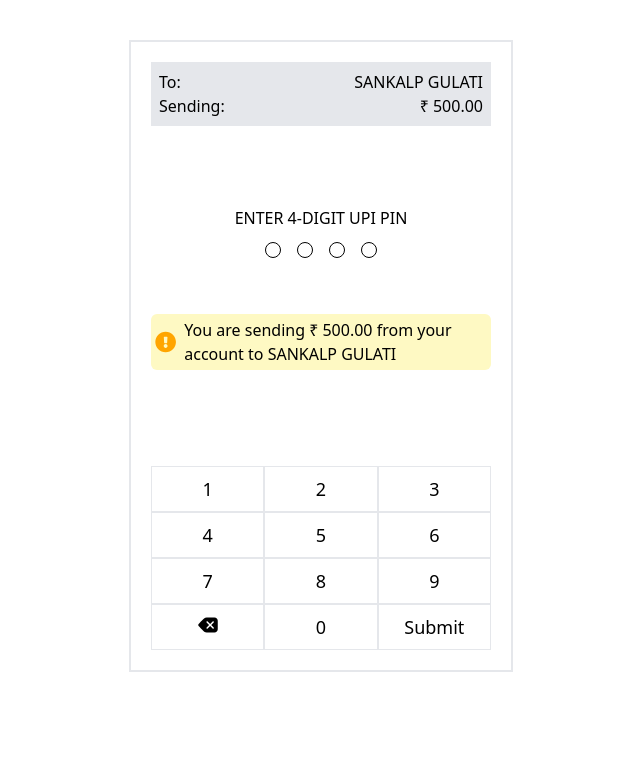
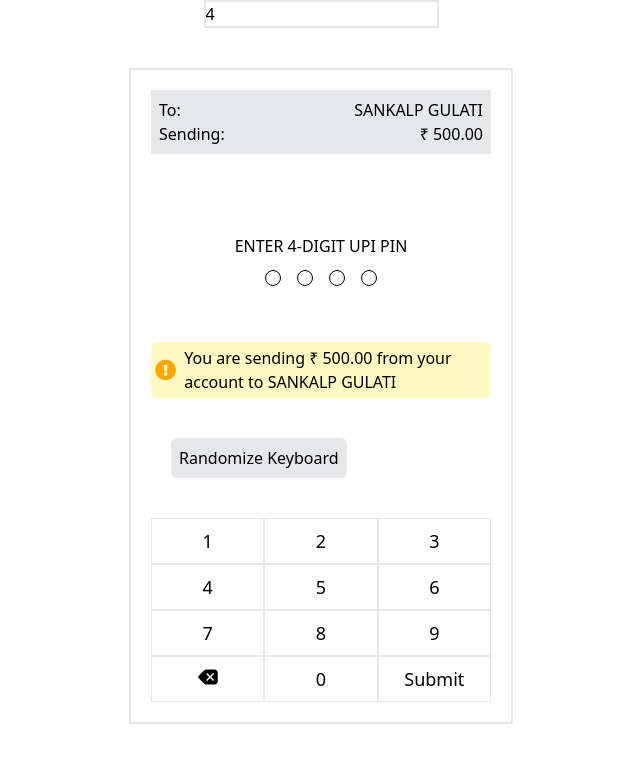
Before and after one commit to pranjulagrawal9/eka-assignment, a React (Vite) app: page / in a window 1280 px wide. Shown: the top 762 px of the page, without its empty margins (319-959 px from the left). Built offline with nearby package versions, Linux system fonts and the light colour scheme.

Commit message:
Implement Random Keypad numbers logic

```diff
--- a/src/App.jsx
+++ b/src/App.jsx
@@ -1,34 +1,87 @@
-import { useState } from "react";
+import { useCallback, useEffect, useState } from "react";
 import "./App.css";
 import { IoIosBackspace } from "react-icons/io";
 import { FaExclamationCircle } from "react-icons/fa";
 
 function App() {
+  const [keyPadNumbers, setKeyPadNumbers] = useState([
+    0, 1, 2, 3, 4, 5, 6, 7, 8, 9,
+  ]);
   const [pin, setPin] = useState(new Array(4).fill(""));
-  const currPinLength = pin.join("").length;
+  const [totalDigits, setTotalDigits] = useState(4);
 
+  const handleNumberPress = useCallback(
     function handleNumberPress(key) {
-    if (currPinLength >= 4) return;
+      if (pin.join("").length >= totalDigits) return;
+      const currPin = [...pin];
+      currPin[pin.join("").length] = Number(key);
+      setPin(currPin);
+    },
+    [pin, totalDigits]
+  );
 
+  const handleSubmit = useCallback(
+    function handleSubmit() {
+      if (pin.join("").length === totalDigits) console.log(pin);
+    },
+    [pin, totalDigits]
+  );
+
+  const handleBackspace = useCallback(
+    function handleBackspace() {
+      if (pin.join("").length > 0) {
         const currPin = [...pin];
-    currPin[currPinLength] = key;
+        currPin[pin.join("").length - 1] = "";
         setPin(currPin);
       }
+    },
+    [pin]
+  );
 
-  function handleSubmit() {
-    if (currPinLength === 4) console.log(pin);
+  function handleInputBox(e) {
+    const digits = Number(e.target.value);
+    if (digits > 8) return;
+    setTotalDigits(digits);
   }
 
-  function handleBackspace() {
-    if (currPinLength > 0) {
-      const currPin = [...pin];
-      currPin[currPinLength - 1] = "";
-      setPin(currPin);
+  function handleEnter(e) {
+    e.stopPropagation();
+    if (e.key === "Enter") {
+      setPin(new Array(totalDigits).fill(""));
     }
   }
 
+  function handleRandomize() {
+    const newKeypadArray = [...keyPadNumbers];
+    newKeypadArray.sort(() => Math.random() - 0.5);
+    setKeyPadNumbers(newKeypadArray);
+  }
+
+  useEffect(() => {
+    function handleKeyboard(e) {
+      if (!isNaN(e.key)) {
+        handleNumberPress(e.key);
+      } else if (e.key === "Backspace") {
+        handleBackspace();
+      } else if (e.key === "Enter") {
+        handleSubmit();
+      }
+    }
+
+    document.addEventListener("keydown", handleKeyboard);
+
+    return () => document.removeEventListener("keydown", handleKeyboard);
+  }, [handleNumberPress, handleBackspace, handleSubmit]);
+
   return (
-    <div className="flex justify-center">
+    <div className="flex flex-col items-center">
+      <input
+        type="text"
+        className="border-2"
+        value={totalDigits}
+        onChange={handleInputBox}
+        onKeyDown={handleEnter}
+      />
       <div className="w-96 mt-10 border-2 p-5">
         <div className="bg-gray-200 flex justify-between p-2 mb-20 font-medium">
           <div>
@@ -44,13 +97,11 @@ function App() {
         <div className="flex flex-col items-center gap-3">
           <h2 className="uppercase font-medium">Enter 4-digit upi pin</h2>
           <div className="flex gap-4">
-            {Array(4)
-              .fill()
-              .map((_, i) => (
+            {pin.map((_, i) => (
               <div
                 key={i}
                 className={`w-4 h-4 border border-black rounded-full ${
-                    i + 1 <= currPinLength ? "bg-black" : "bg-white"
+                  i + 1 <= pin.join("").length ? "bg-black" : "bg-white"
                 }`}
               ></div>
             ))}
@@ -63,30 +114,32 @@ function App() {
           <p>You are sending ₹ 500.00 from your account to SANKALP GULATI</p>
         </div>
 
-        <div className="grid grid-cols-3 mt-24 text-lg">
-          {Array(9)
-            .fill()
-            .map((_, i) => (
         <button
-                key={i + 1}
-                className="border text-center py-2 font-medium"
-                onClick={() => handleNumberPress(i + 1)}
+          className="bg-gray-200 p-2 rounded-md ml-5 mt-10"
+          onClick={handleRandomize}
         >
-                {i + 1}
+          Randomize Keyboard
+        </button>
+
+        <div className="grid grid-cols-3 mt-10 text-lg">
+          {keyPadNumbers.map((value, i) => (
+            <button
+              key={i}
+              className={`border text-center py-2 font-medium ${
+                i === 0 ? "col-start-2 col-end-3 row-start-4" : ""
+              }`}
+              onClick={() => handleNumberPress(i)}
+            >
+              {value}
             </button>
           ))}
           <button
-            className="border flex justify-center py-2"
+            className="border flex justify-center py-2 row-start-4 col-start-1"
             onClick={handleBackspace}
           >
             <IoIosBackspace size={24} />
           </button>
-          <button
-            className="border text-center py-2 font-medium"
-            onClick={() => handleNumberPress(0)}
-          >
-            0
-          </button>
+
           <button
             className="border text-center py-2 font-medium"
             onClick={handleSubmit}
```
Lines whose indentation alone changed are shown as unchanged.
